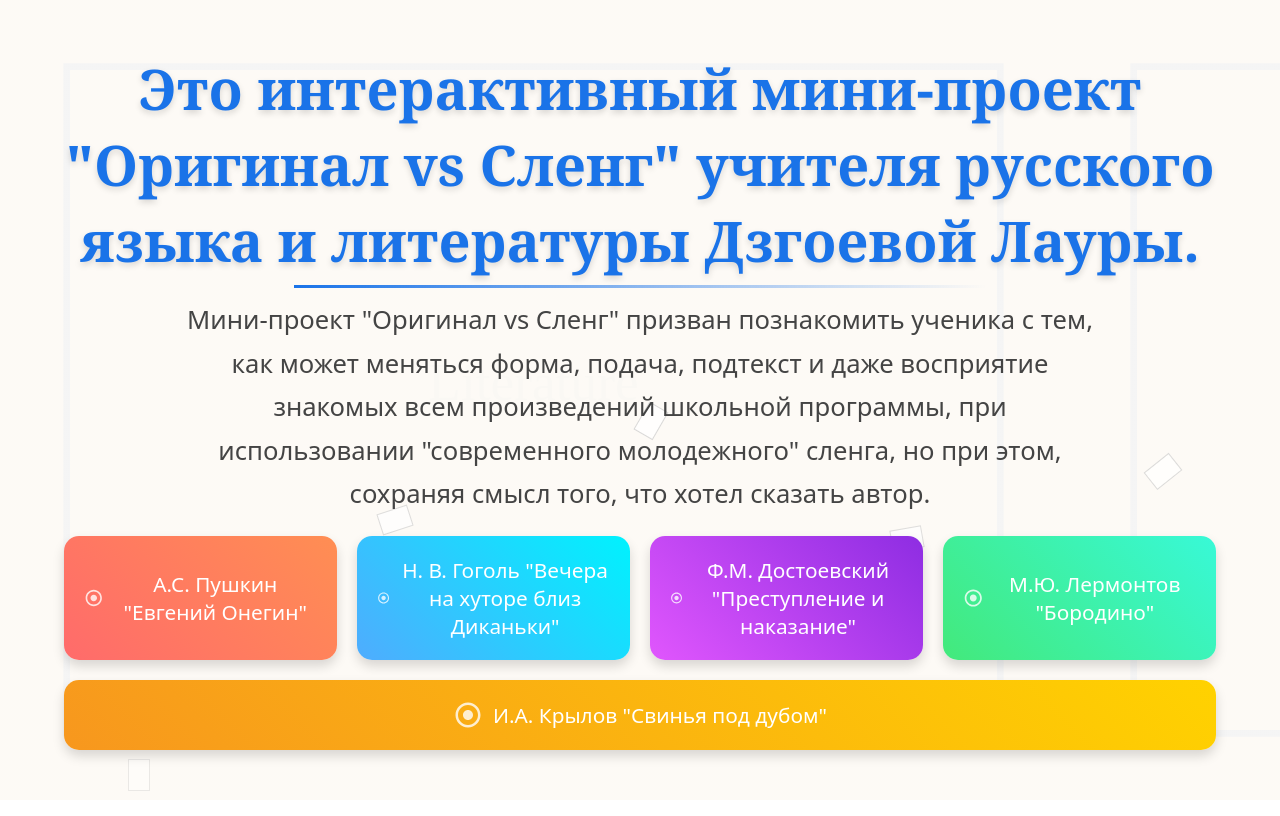
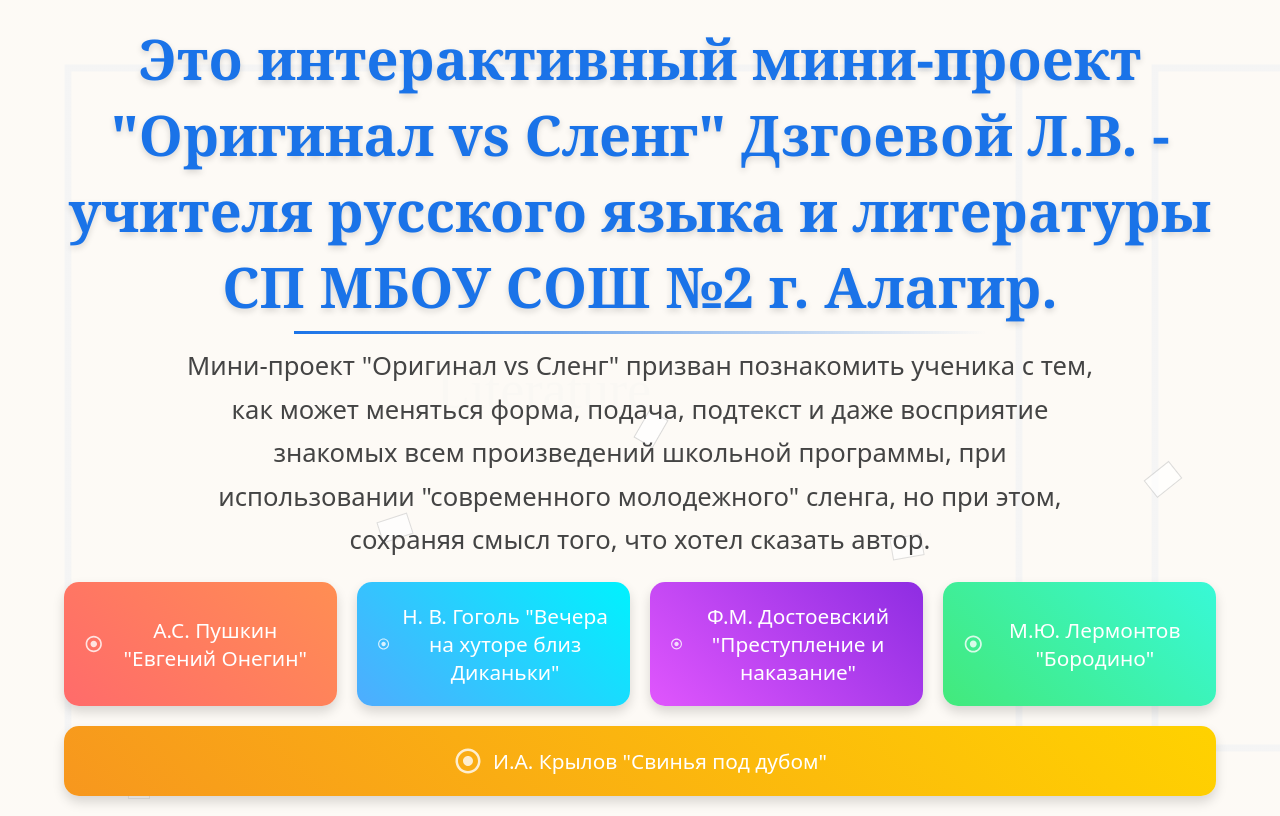
Before and after one commit to AlikZan/Sleng, a plain HTML site: page index.html in a window 1280 px wide. Drawn offline with Linux system fonts and the light colour scheme.

Commit message:
Update index.html
финал

```diff
--- a/index.html
+++ b/index.html
@@ -287,7 +287,7 @@
     <div class="page-particle"></div>
 
     <div class="container">
-        <h1>Это интерактивный мини-проект "Оригинал vs Сленг" учителя русского языка и литературы Дзгоевой Лауры.</h1>
+        <h1>Это интерактивный мини-проект "Оригинал vs Сленг" Дзгоевой Л.В. - учителя русского языка и литературы СП МБОУ СОШ №2 г. Алагир. </h1>
         <p>Мини-проект "Оригинал vs Сленг" призван познакомить ученика с тем, как может меняться форма, подача, подтекст и даже восприятие знакомых всем произведений школьной программы, при использовании "современного молодежного" сленга, но при этом, сохраняя смысл того, что хотел сказать автор.</p>
         <div class="buttons">
             <a href="./EvgenOnegin_1.html" class="button">
```
